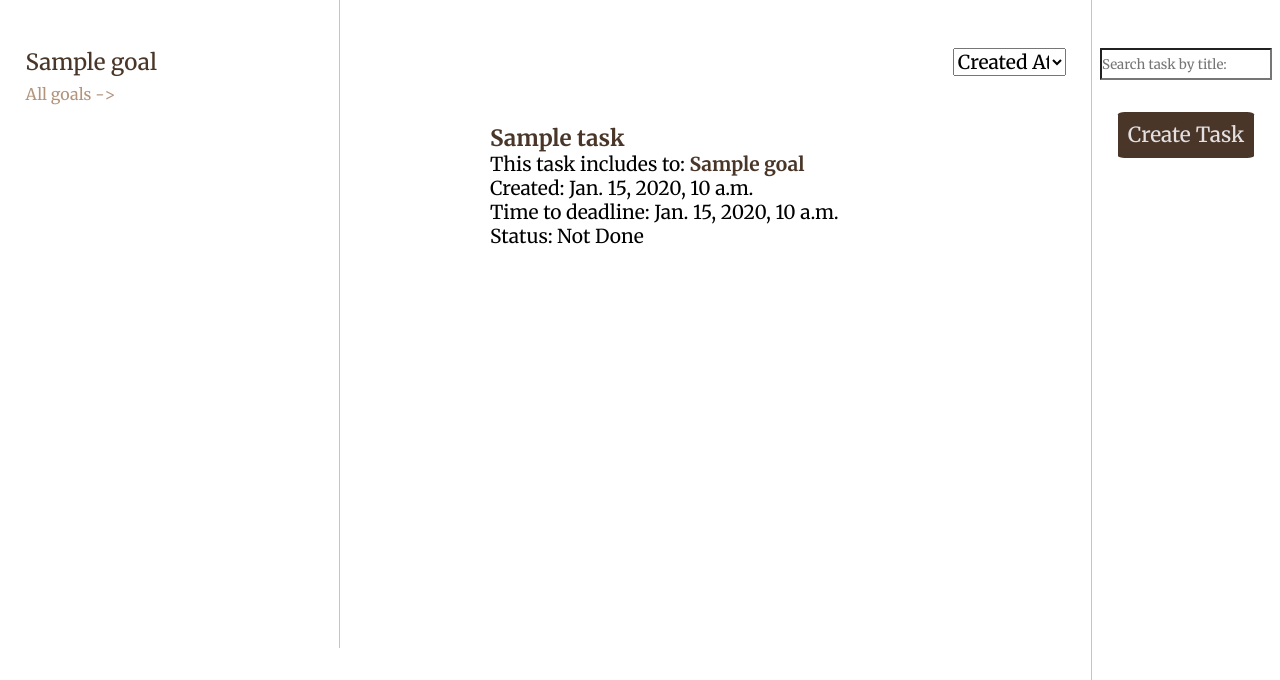
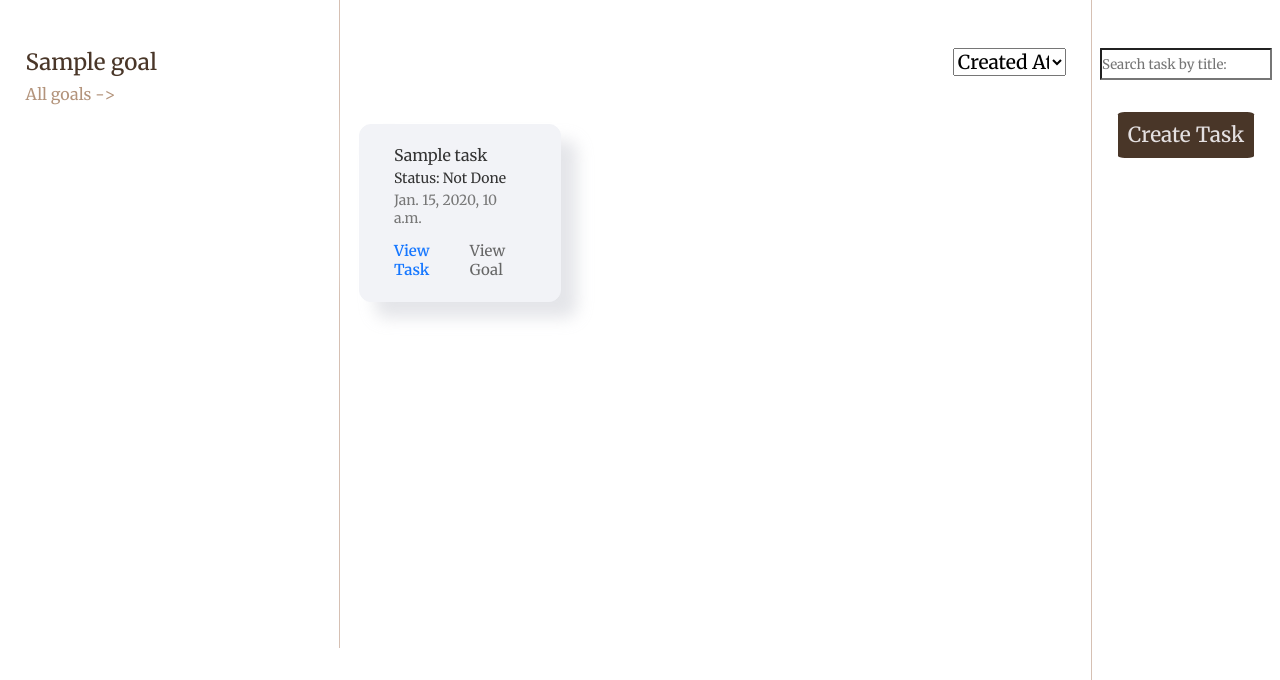
Before and after one commit to oleksandrmerkuloff/daily-manager, a Django app: template task_manager/templates/task_manager/goals_and_tasks.html in a window 1280 px wide. Shown: the part 120-800 px from the top of the page. Run offline with Django 5.2, Linux system fonts and the light colour scheme; the template is opened without the code that fills it: values that come from a table or form of the project are taken from there, others are empty; tables that the repository leaves empty hold one stand-in row (values such as "Sample post").

Commit message:
created card design for task

```diff
--- a/core/urls.py
+++ b/core/urls.py
@@ -24,7 +24,7 @@ from .views import home
 urlpatterns = [
     path('admin/', admin.site.urls),
     path('', home, name='home'),
-    path('my-goals-and-tasks/', include('task_manager.urls')),
+    path('task-manager/', include('task_manager.urls')),
 ]
 
 if settings.DEBUG:
--- a/task_manager/static/css/goals_and_tasks.css
+++ b/task_manager/static/css/goals_and_tasks.css
@@ -42,6 +42,17 @@
 #tasks-section {
     width: 60%;
     padding-top: 6vh;
+    box-sizing: border-box;
+}
+
+#task-container {
+    display: flex;
+    flex-wrap: wrap;
+    justify-content: flex-start;
+    gap: 1.5vw;
+    padding-left: 1.5vw;
+    padding-right: 1.5vw;
+    box-sizing: border-box;
 }
 
 #ordering-container {
@@ -90,3 +101,7 @@
     margin-top: 2vh;
     margin-bottom: 4vh;
 }
+
+#task-creation-link:hover {
+    opacity: 0.7;
+}
--- a/task_manager/static/css/task_card.css
+++ b/task_manager/static/css/task_card.css
@@ -1,32 +1,80 @@
-.task-container {
-    width: 60%;
-    margin: 0 auto;
+.card {
+  width: 28%;
+  background-color: #f2f3f7;
+  border-radius: 0.75em;
+  cursor: pointer;
+  transition: ease 0.2s;
+  box-shadow: 1em 1em 1em #d8dae0b1, -0.75em -0.75em 1em #ffffff;
+  border: 1.5px solid #f2f3f7;
 }
 
-.task-title {
-    font-size: 1.4em;
+.card:hover {
+  background-color: #d3ddf1;
+  border: 1.5px solid #1677ff;
 }
 
-.task-link {
-    text-decoration: none;
-    color: #493628;
+.container {
+  margin-top: 1.25em;
+  margin-bottom: 1.375em;
+  margin-left: 1.375em;
+  margin-right: 2em;
+  display: flex;
+  flex-direction: row;
+  gap: 0.75em;
 }
 
-.task-link:hover {
-    opacity: 0.8;
+.text-wrap {
+  display: flex;
+  flex-direction: column;
+  gap: 0.25em;
+  color: #333;
 }
 
-.inner-goal-link {
-    text-decoration: none;
-    color: #493628;
-    font-weight: bold;
+.status {
+    font-size: 0.875em;
 }
 
-.inner-goal-link:hover {
-    text-decoration: underline;
+.time {
+    font-size: 0.875em;
+    color: #777;
 }
 
-.task-goal, .task-created-date, .task-deadline, .task-status {
-    font-size: 1.2em;
-    font-weight: 400;
+.link-wrap {
+  display: flex;
+  flex-direction: row;
+  gap: 1em;
+  align-items: center;
 }
+
+.secondary-cta {
+  background-color: transparent;
+  border: none;
+  font-size: 15px;
+  font-weight: 400;
+  color: #666;
+  cursor: pointer;
+}
+
+.primary-cta {
+  font-size: 15px;
+  background-color: transparent;
+  font-weight: 600;
+  color: #1677ff;
+  border: none;
+  border-radius: 1.5em;
+  cursor: pointer;
+}
+
+a {
+    text-decoration: none;
+}
+
+a:hover {
+  text-decoration: underline;
+}
+
+.right {
+  display: flex;
+  flex-direction: column;
+  gap: 0.875em;
+}
--- a/task_manager/templates/task_manager/goals_and_tasks.html
+++ b/task_manager/templates/task_manager/goals_and_tasks.html
@@ -27,15 +27,17 @@
                 <option value="deadline" name="tasks_order">Deadline</option>
             </select>
         </div>
-        {% for task in tasks %}
-        {% include "includes/task-card.html" %}
-            <hr class="task-sep">
-        {% endfor %}
+        <div id="task-container">
+            {% for task in tasks %}
+            {% include "includes/task-card.html" %}
+                <hr class="task-sep">
+            {% endfor %}
+        </div>
     </div>
     <div id="functional-panel">
         <!-- Create real time search later -->
         <input type="search" name="search" id="search_box" placeholder="Search task by title:">
 
-        <a href="" id="task-creation-link">Create Task</a>
+        <a href="{% url "new-task" %}" id="task-creation-link">Create Task</a>
     </div>
 {% endblock %}
--- a/task_manager/templates/task_manager/includes/task-card.html
+++ b/task_manager/templates/task_manager/includes/task-card.html
@@ -1,13 +1,21 @@
-<div class="task-container">
-    <h3 class="task-title">
-        <a href="" class="task-link">{{ task.title }}</a>
-    </h3>
-    {% if task.goal %}
-        <p class="task-goal">This task includes to: <a href="" class="inner-goal-link">{{ task.goal.title }}</a></p>
-    {% endif %}
-    <p class="task-created-date">Created: {{ task.created_at }}</p>
-    {% if task.deadline %}
-        <p class="task-deadline">Time to deadline: {{ task.deadline }}</p>
-    {% endif %}
-    <p class="task-status">Status: {{ task.get_status_display }}</p>
+<div class="card">
+  <div class="container">
+    <div class="left">
+    </div>
+    <div class="right">
+      <div class="text-wrap">
+        <p class="text-content">
+          {{ task.title }}
+        </p>
+        <p class="status">Status: {{ task.get_status_display }}</p>
+        <p class="time">{{ task.created_at }}</p>
+      </div>
+      <div class="link-wrap">
+        <a href="" class="primary-cta">View Task</a>
+        {% if task.goal %}
+            <a href="" class="secondary-cta">View Goal</a>
+        {% endif %}
+      </div>
+    </div>
+  </div>
 </div>
--- a/task_manager/urls.py
+++ b/task_manager/urls.py
@@ -1,15 +1,16 @@
 from django.urls import path
 
-from .views import goals_and_tasks
+from .views import goals_and_tasks, create_task
 from .views import AllTaskView, DetailTaskView
 from .views import AllGoalsView, DetailGoalView
 
 
 urlpatterns = [
-    path('', goals_and_tasks, name='goals-and-tasks'),
+    path('', goals_and_tasks, name='manager-home'),
 
-    path('tasks/', AllTaskView.as_view(), name='tasks-page'),
-    path('tasks/<uuid:task_id>/', DetailTaskView.as_view(), name='single-task'),
+    path('task-manager/tasks/', AllTaskView.as_view(), name='tasks-page'),
+    path('task-manager/tasks/<uuid:task_id>/', DetailTaskView.as_view(), name='single-task'),
+    path('tasks/create_new/', create_task, name='new-task'),
 
     path('goals/', AllGoalsView.as_view(), name='goals-page'),
     path('goals/<uuid:goal_id>/', DetailGoalView.as_view(), name='single-goal'),
--- a/templates/base.html
+++ b/templates/base.html
@@ -20,7 +20,7 @@
                     <a href="{% url "home" %}" class="nav-link">Home</a>
                 </li>
                 <li class="nav-item">
-                    <a href="{% url "goals-and-tasks" %}" class="nav-link">Task Manager</a>
+                    <a href="{% url "manager-home" %}" class="nav-link">Task Manager</a>
                 </li>
             </ul>
         </nav>
```
Also changed, not shown: task_manager/forms.py (+29 -24 lines), task_manager/templates/task_manager/create_new_task.html (added, +12 -0 lines), task_manager/views.py (+11 -1 lines), task_manager/static/css/task_creation.css (added).
